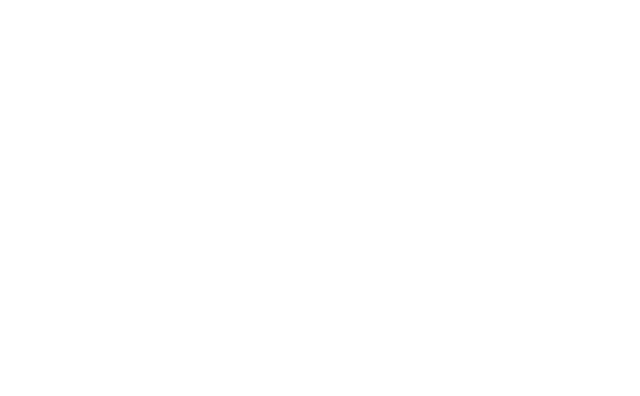
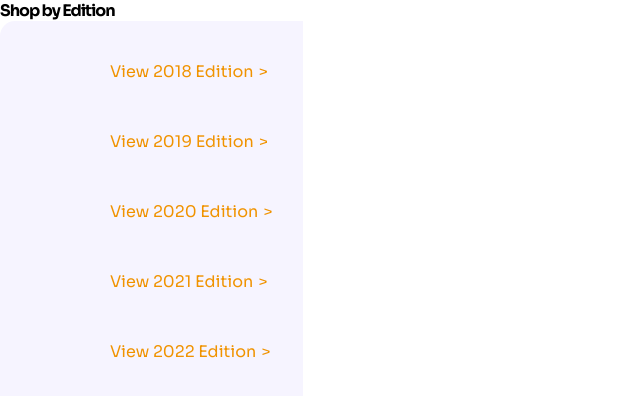
Before and after one commit to Jeeva202/Jeevaamirdham, a React (Create React App) app: page / in a window 1280 px wide. Shown: the top 396 px of the page, without its empty margins (0-640 px from the left). Built offline with nearby package versions, Linux system fonts and the light colour scheme.

Commit message:
Homepage in progress
Added Sora Font to the project
initialize the homepage and created components for books section
almost completed the shop by edition component - needs images and original data

```diff
--- a/src/App.css
+++ b/src/App.css
@@ -1,38 +1,4 @@
-.App {
-  text-align: center;
+@import url('https://fonts.googleapis.com/css2?family=Sora:wght@100;400;700&display=swap');
+*{
+  font-family: 'Sora', sans-serif;
 }
-
-.App-logo {
-  height: 40vmin;
-  pointer-events: none;
-}
-
-@media (prefers-reduced-motion: no-preference) {
-  .App-logo {
-    animation: App-logo-spin infinite 20s linear;
-  }
-}
-
-.App-header {
-  background-color: #282c34;
-  min-height: 100vh;
-  display: flex;
-  flex-direction: column;
-  align-items: center;
-  justify-content: center;
-  font-size: calc(10px + 2vmin);
-  color: white;
-}
-
-.App-link {
-  color: #61dafb;
-}
-
-@keyframes App-logo-spin {
-  from {
-    transform: rotate(0deg);
-  }
-  to {
-    transform: rotate(360deg);
-  }
-}
--- a/src/App.js
+++ b/src/App.js
@@ -1,12 +1,14 @@
 import './App.css';
 import { BrowserRouter, Navigate, Route, Routes } from "react-router-dom";
 import TopNavbar from './components/topNavbar/topNavbar';
+import HomePage from './pages/homepage/homepage';
 
 
 function App() {
   return (
     <>
       <TopNavbar/>
+      <HomePage/>
       {/* <BrowserRouter>
         <Routes>
           <Route path="/" element={<Navigate to={"/"} replace />} />
--- /dev/null
+++ b/src/components/booksSection/booksSection.css
@@ -0,0 +1,17 @@
+.container{
+    display: flex;
+    gap: 10px;
+}
+.subtitle{
+    font-weight: 600;
+    letter-spacing: 1px;
+}
+
+.edition > .subtitle{
+    font-size:16px;
+    letter-spacing: -1px;
+}
+
+.popular > .subtitle{
+    font-size: 26px;
+}
--- /dev/null
+++ b/src/components/booksSection/booksSection.js
@@ -0,0 +1,30 @@
+import "./booksSection.css"
+import ShopByEditionCard from "../shopByEditionCard/shopByEditionCard"
+
+
+export default function BooksSection(){
+    return (
+        <div className="container">
+            <div className="edition">
+                <div className="subtitle">
+                    Shop by Edition
+                </div>
+                <div className="edtion-cards">
+                    <ShopByEditionCard/>
+                </div>
+            </div>
+            {/* <div className="popular">
+                <div className="subtitle">
+                    Popular Books
+                </div>
+                <div className="book-cards">
+
+                </div>
+            </div>
+            <div className="view-all">
+
+            </div> */}
+        </div>
+
+    )
+}
--- /dev/null
+++ b/src/components/popularBooks/popularBooks.js
@@ -0,0 +1,5 @@
+import "./popularBooks.css"
+
+export default function PopularBooks(){
+
+}
--- /dev/null
+++ b/src/components/shopByEditionCard/shopByEditionCard.css
@@ -0,0 +1,29 @@
+
+.Cards{
+    background-color: #F6F4FF;
+    padding: 15px 30px 15px 30px;
+    gap: 0px;
+    border-radius: 15px 0px 0px 0px;
+    opacity: 0px;
+}
+.card{
+    /* padding-left: 30px; */
+    display:flex;
+    align-items: center;
+    gap:30px;
+}
+.card-img{
+    width: 50px;
+    height:70px
+}
+.card-text{
+    color: #F09300;
+}
+.card-text::after {
+    content: '\003E';  /* Unicode for '>' */
+    margin-left: 5px;
+}
+
+a {
+    text-decoration: none;  /* Removes the underline */
+}
--- /dev/null
+++ b/src/components/shopByEditionCard/shopByEditionCard.js
@@ -0,0 +1,40 @@
+import "./shopByEditionCard.css"
+
+export default function ShopByEditionCard(){
+    const Cards = [
+        {
+            year:2018,
+            img:""
+        },
+        {
+            year:2019,
+            img:""
+        },
+        {
+            year:2020,
+            img:""
+        },
+        {
+            year:2021,
+            img:""
+        },
+        {
+            year:2022,
+            img:""
+        }
+    ]
+    return(
+        <div className="Cards">
+            {Cards.map((e)=>(
+                <div className="card">
+                    <div className="card-img">
+                        <img src={e.img} alt="" srcset="" />
+                    </div>
+                    <a className="card-text" href="">
+                        View {e.year} Edition
+                    </a>
+                </div>
+            ))}
+        </div>
+    )
+}
--- /dev/null
+++ b/src/pages/homepage/homepage.js
@@ -0,0 +1,22 @@
+import BooksSection from "../../components/booksSection/booksSection"
+import "./homepage.css"
+export default function HomePage(){
+
+    return (
+        <div className="Container">
+            <div className="NavBar">
+
+            </div>
+            <div className="PopBooks">
+                <BooksSection/>
+            </div>
+            <div className="YouTube">
+
+            </div>
+            <div className="News">
+
+            </div>
+        </div>
+
+    )
+}
```
Also changed, not shown: src/components/popularBooks/popularBooks.css (added), src/pages/homepage/homepage.css (added), 1 other file (tests, documents, lock files or other folders).
